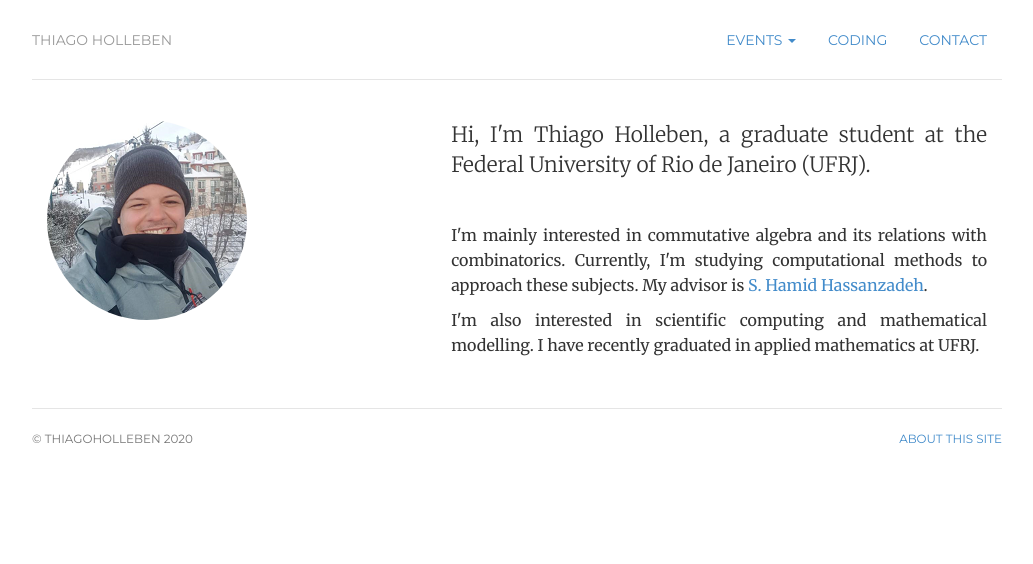
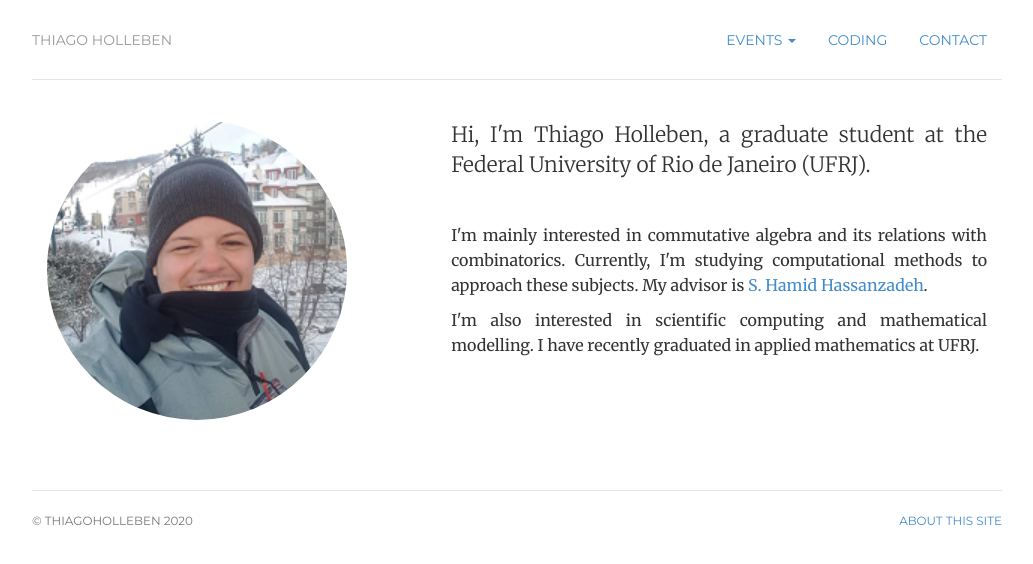
Before and after one commit to hollebenthiago/hollebenthiago.github.io, a Jekyll site: the page built from index.html, in a window 1280 px wide. Shown: the top 564 px of the page, without its empty margins (123-1156 px from the left). Built offline with Jekyll 4.4.1, drawn with Linux system fonts in a browser that asks for light colours.

Commit message:
changing size of pic

```diff
--- a/index.html
+++ b/index.html
@@ -9,7 +9,7 @@ description: Thiago Holleben is a graduate student at UFRJ.
 <!-- <div class="jumbotron"> -->
 <div class="row marketing">
 	<div class="col-sm-5">
-	<img  class="img-circle avatar" alt="Thiago Holleben" src="img/temporarypic.png">
+	<img  class="img-circle avatar" alt="Thiago Holleben" style="width:300px; height: 300px;"src="img/temporarypic.png">
 	</div>
 	<div itemscope itemtype="http://data-vocabulary.org/Person" class="col-sm-7">
 	<p class="lead need-to-justify">Hi, I'm <span itemprop="name">Thiago Holleben</span>, a graduate student at the Federal University of Rio de Janeiro (UFRJ).</p>
```
